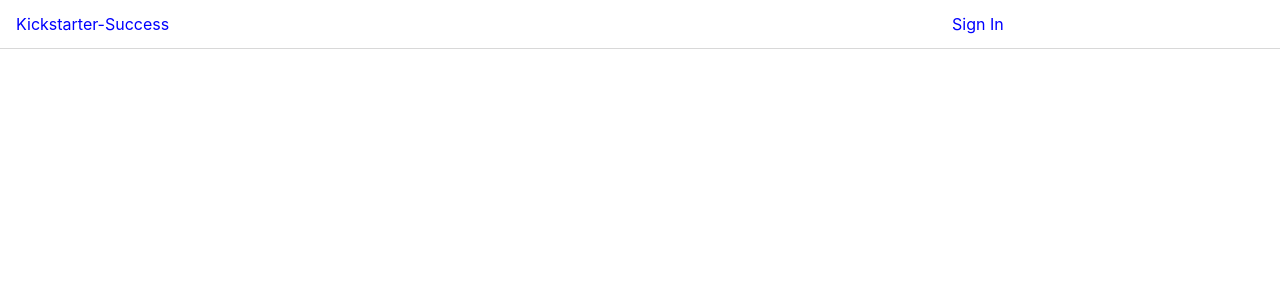
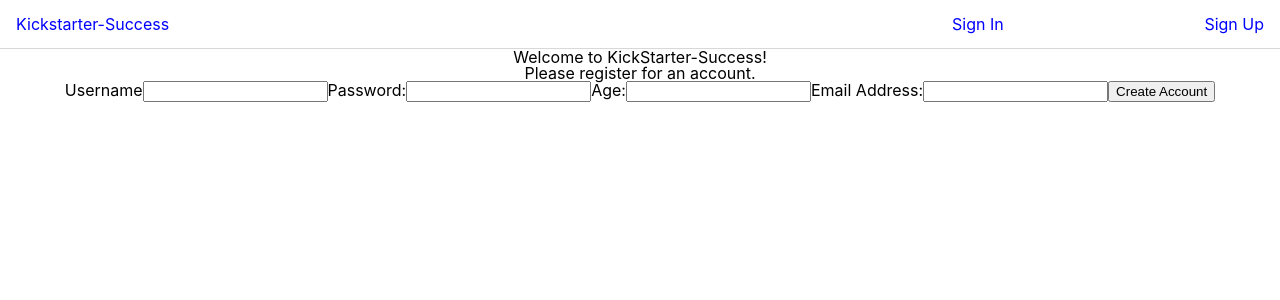
Before and after one commit to Kickstart-Sucess/Front-End, a React (Create React App) app in the folder front-end/: page /Signup in a window 1280 px wide. Shown: the top 300 px of the page. Built offline with nearby package versions, Linux system fonts and the light colour scheme.

Commit message:
login and sign up complete. using commit so I can merge react I forms

```diff
--- a/front-end/src/App.js
+++ b/front-end/src/App.js
@@ -1,12 +1,13 @@
 import React from 'react';
 import logo from './logo.svg';
 import { Switch, Link, Route } from "react-router-dom"
-import PrivateRoute from "./api/privateRoute"
+import PrivateRoute from "./components/api/privateRoute"
 import './App.css';
 
 import Header from "./components/Header/Header"
 import Dashboard from "./components/Dashboard/Dashboard"
-import LogIn from "./components/LogIn/LogIn"
+import LogIn from "./components/LogIn - dont use/LogIn"
+import SignUp from "./components/SignUp-dont use/SignUp"
 
 function App() {
   return (
@@ -15,6 +16,7 @@ function App() {
       <Switch>
         <PrivateRoute exact path="/Dashboard" component={Dashboard} />
         <Route exact path="/" component={LogIn} />
+        <Route exact path="/Signup" component={SignUp} />
       </Switch>
     </div>
   );
--- a/front-end/src/Redux/actions/fetchData.js
+++ b/front-end/src/Redux/actions/fetchData.js
@@ -7,7 +7,7 @@ export const FETCH_DATA_FAIL = "FETCH_DATA_FAIL";
 export const fetchData = () => (dispatch) => {
     dispatch({ type: FETCH_DATA_START });
         axios
-        .get("https://api.kanye.rest")
+        .get("")
         .then((res) => {
             console.log("ko: actions/index.js: fetchData: axios.then: res: ", res);
             dispatch({
--- a/front-end/src/components/Header/Header.js
+++ b/front-end/src/components/Header/Header.js
@@ -33,6 +33,11 @@ const Header = () => {
             Sign In
           </Link>
         )}
+        {localStorage.getItem("token") ? null : (
+          <Link className="nav-link" id="signup-btn" to="/SignUp">
+            Sign Up
+          </Link>
+        )}
       </nav>
     </div>
   );
--- a/front-end/src/components/LogIn/LogIn.js
+++ b/front-end/src/components/LogIn - dont use/LogIn.js
@@ -1,6 +1,6 @@
 import React from "react";
 import axios from "axios";
-// import { axiosWithAuth } from "../api/axiosWithAuth.js";
+import { axiosWithAuth } from "../api/axiosWithAuth";
 
 class LogIn extends React.Component {
   state = {
@@ -22,7 +22,7 @@ class LogIn extends React.Component {
   login = (e) => {
     e.preventDefault();
     axios
-      .post("/api/auth/login", this.state.credentials)
+      .post("https://kickstarter-success-bw.herokuapp.com/api/auth/login", this.state.credentials)
       .then((res) => {
         console.log("ko: Login.js: login: res: ", res);
         window.localStorage.setItem("token", res.data.token);
--- /dev/null
+++ b/front-end/src/components/SignUp-dont use/SignUp.js
@@ -0,0 +1,111 @@
+import React, { useState, useEffect } from "react";
+import axios from "axios";
+
+import { useHistory } from "react-router-dom";
+
+import "./SignUp.scss";
+
+const initialForm = {
+          username: "",
+          password: "",
+          age: "",
+          email: "",
+        }
+
+const SignUp = () => {
+    const history = useHistory()
+
+    const [formState, setFormState] = useState(initialForm);
+
+    const formSubmit = (e) => {
+        e.preventDefault();
+        console.log("form submitted!");
+        axios
+        .post("https://kickstarter-success-bw.herokuapp.com/api/auth/register")
+        .then((res) => {
+            console.log("success!", res.data);
+            window.localStorage.setItem("token", res.data.token);
+            window.localStorage.setItem("userID", res.data.id);
+            history.push("/")
+            setFormState(initialForm);
+        })
+        .catch((err) => {
+            console.error("registration failed", err)
+        })
+    }
+
+    const inputChange = (e) => {
+        e.persist();
+        console.log("input changed!", e.target.value)
+        const newFormData = {
+            ...formState,
+            [e.target.name]: e.target.value
+        }
+        setFormState(newFormData);
+    }
+
+
+    return (
+    <form className="signup-form" id="signup-container" onSubmit={formSubmit}>
+
+  <h1 className="welcometitle">Welcome to KickStarter-Success!</h1>
+  <h3 className="welcometitle">Please register for an account.</h3>
+    <label htmlFor="username">
+      Username
+      <input
+        className="signup-input"
+        id="username"
+        type="text"
+        name="username"
+        value={formState.username}
+        onChange={inputChange}
+      />
+    </label>
+
+    <label htmlFor="password">
+      Password:
+      <input
+        className="signup-input"
+        type="password"
+        id="password"
+        name="password"
+        value={formState.password}
+        onChange={inputChange}
+      />
+    </label>
+    <label htmlFor="age">
+      Age:
+      <input
+        className="signup-input"
+        type="number"
+        id="age"
+        name="age"
+        value={formState.age}
+        onChange={inputChange}
+      />
+    </label>
+    <label htmlFor="age">
+      Email Address:
+      <input
+        className="signup-input"
+        type="text"
+        id="email"
+        name="email"
+        value={formState.email}
+        onChange={inputChange}
+      />
+    </label>
+
+    <button className="signup-btn"
+      type="submit"
+      onClick={(e) => formSubmit(e)}
+    >
+      Create Account
+    </button>
+    {/* <pre>{JSON.stringify(post, null, 2)}</pre> */}
+  </form>
+);
+
+}
+
+export default SignUp;
--- /dev/null
+++ b/front-end/src/components/SignUp-dont use/SignUp.scss
@@ -0,0 +1,3 @@
+.signup-input{
+    color: black;
+}
--- a/front-end/src/api/axiosWithAuth.js
+++ b/front-end/src/components/api/axiosWithAuth.js
@@ -7,6 +7,6 @@ export const axiosWithAuth = () => {
         headers: {
             Authorization: token
         },
-        baseURL: "https://kickstarter-success-bw.herokuapp.com"
+        baseURL: "https://kickstarter-success-bw.herokuapp.com/"
     })
 }
```
Also changed, not shown: front-end/src/components/LogIn - dont use/Login.scss (added), front-end/src/components/api/privateRoute.js (renamed from front-end/src/api/privateRoute.js).
